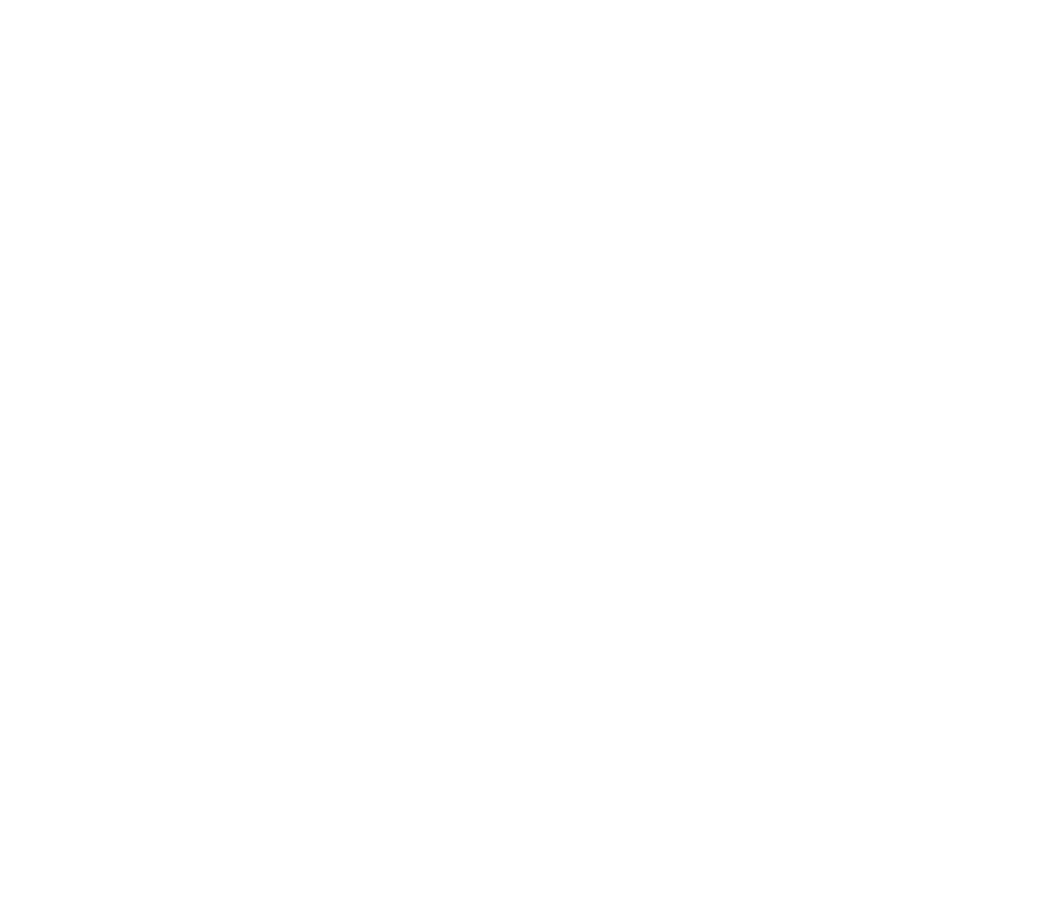
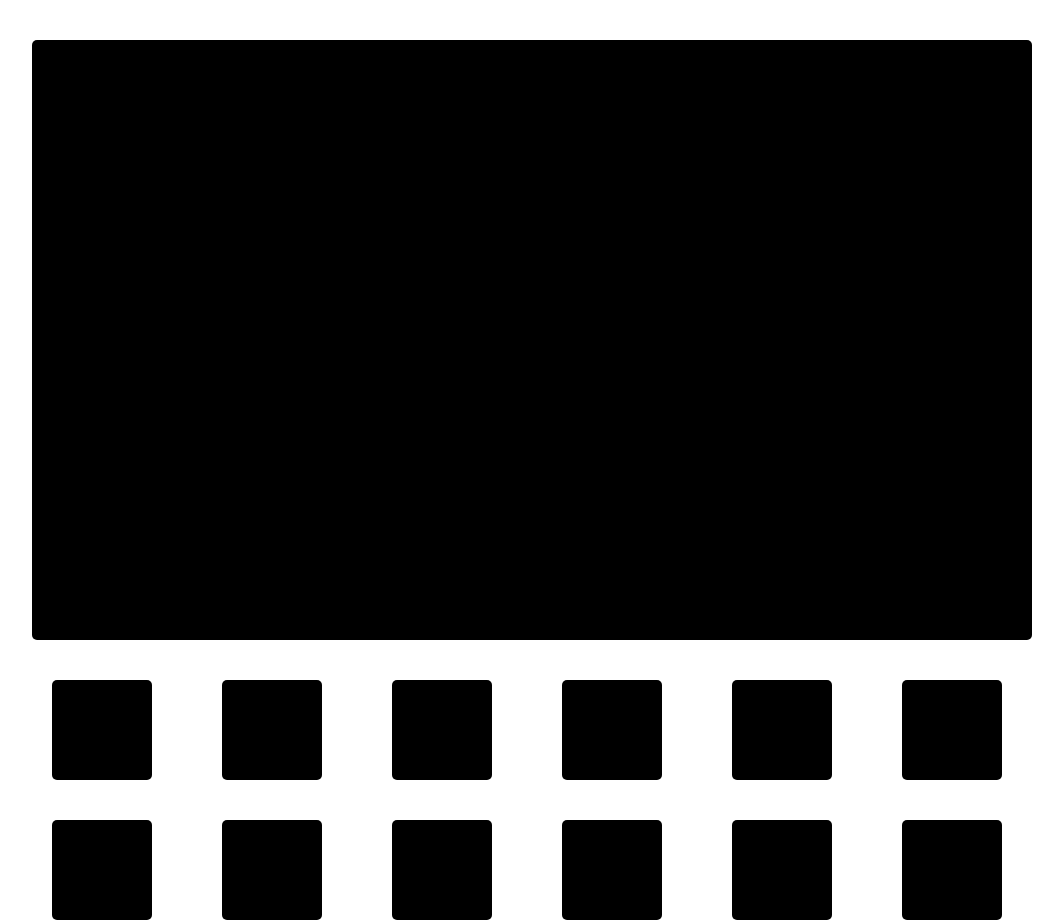
Before and after one commit to liamyancy/Yancy_L_Lee_A_MusicMixer, a plain HTML site: page index.html in a window 1280 px wide. Shown: the whole page, without its empty margins (108-1171 px from the left). Before the commit the page ends 800 px from the top, so only its background shows below. Drawn offline with Linux system fonts and the light colour scheme.

Commit message:
adding basic layout with html and css

```diff
--- a/css/main.css
+++ b/css/main.css
@@ -1 +1,37 @@
 @charset "UTF-8"
+
+body {
+	padding: 0;
+	margin: 0;
+}
+
+.container {
+	width: 1080px;
+	margin: 0 auto;
+}
+
+.displayBox {
+	width: 1000px;
+	height: 600px;
+	margin-left: 40px;
+	margin-top: 40px;
+	background-color: black;
+	border-radius: 5px;
+}
+
+.icons {
+	display: flex;
+	flex-direction: row;
+	justify-content: space-evenly;
+	flex-wrap: wrap;
+	margin-left: 40px;
+}
+
+.iconPlaceholder {
+	width: 100px;
+	height: 100px;
+	margin-top: 40px;
+	margin-right: 50px;
+	background-color: black;
+	border-radius: 5px;
+}
--- a/index.html
+++ b/index.html
@@ -6,7 +6,25 @@
 	<link rel="stylesheet" type="text/css" href="css/main.css" media="screen">
 </head>
 <body>
-
+	<div class="container">
+		<!-- Placeholder box for display and drop location for icons -->
+		<div class="displayBox"></div>
+		<div class="icons">
+			<!-- Placeholder boxes for draggable icons -->
+			<div class="iconPlaceholder"></div>
+			<div class="iconPlaceholder"></div>
+			<div class="iconPlaceholder"></div>
+			<div class="iconPlaceholder"></div>
+			<div class="iconPlaceholder"></div>
+			<div class="iconPlaceholder"></div>
+			<div class="iconPlaceholder"></div>
+			<div class="iconPlaceholder"></div>
+			<div class="iconPlaceholder"></div>
+			<div class="iconPlaceholder"></div>
+			<div class="iconPlaceholder"></div>
+			<div class="iconPlaceholder"></div>
+		</div>
+	</div>
 	<script src="js/main.js"></script>
 </body>
 </html>
```
